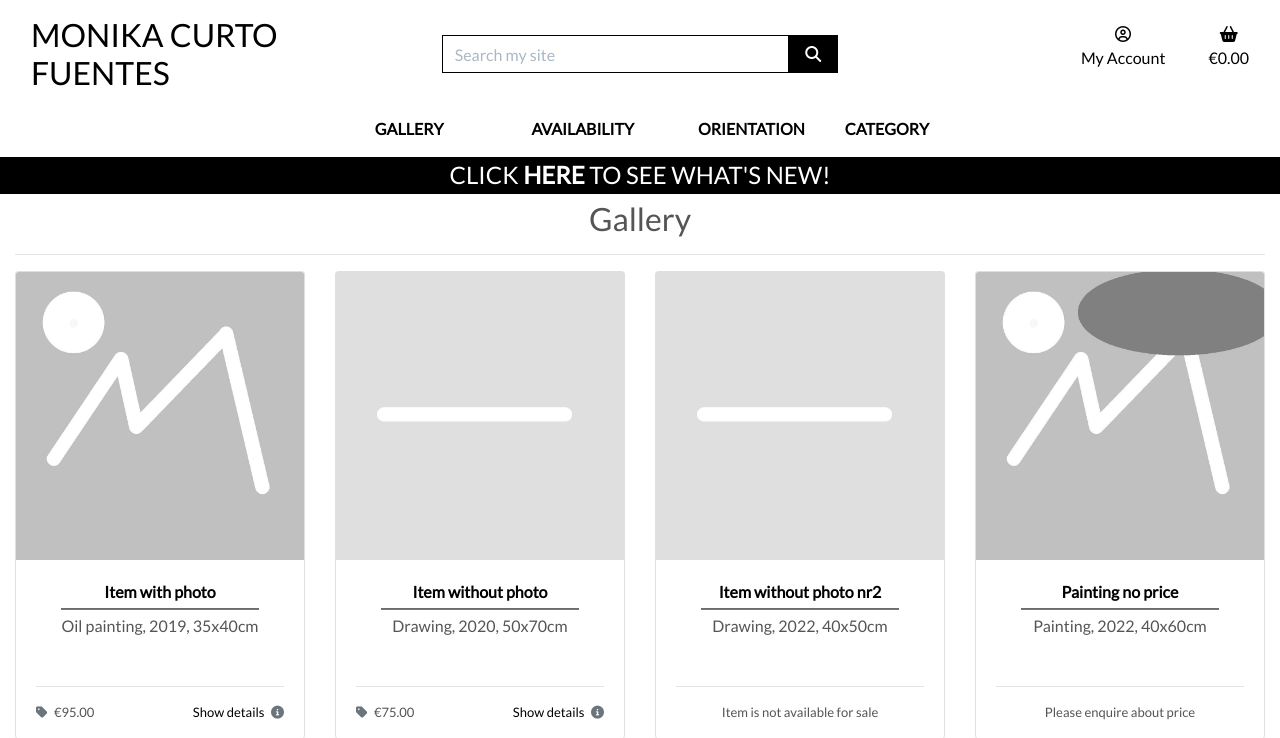
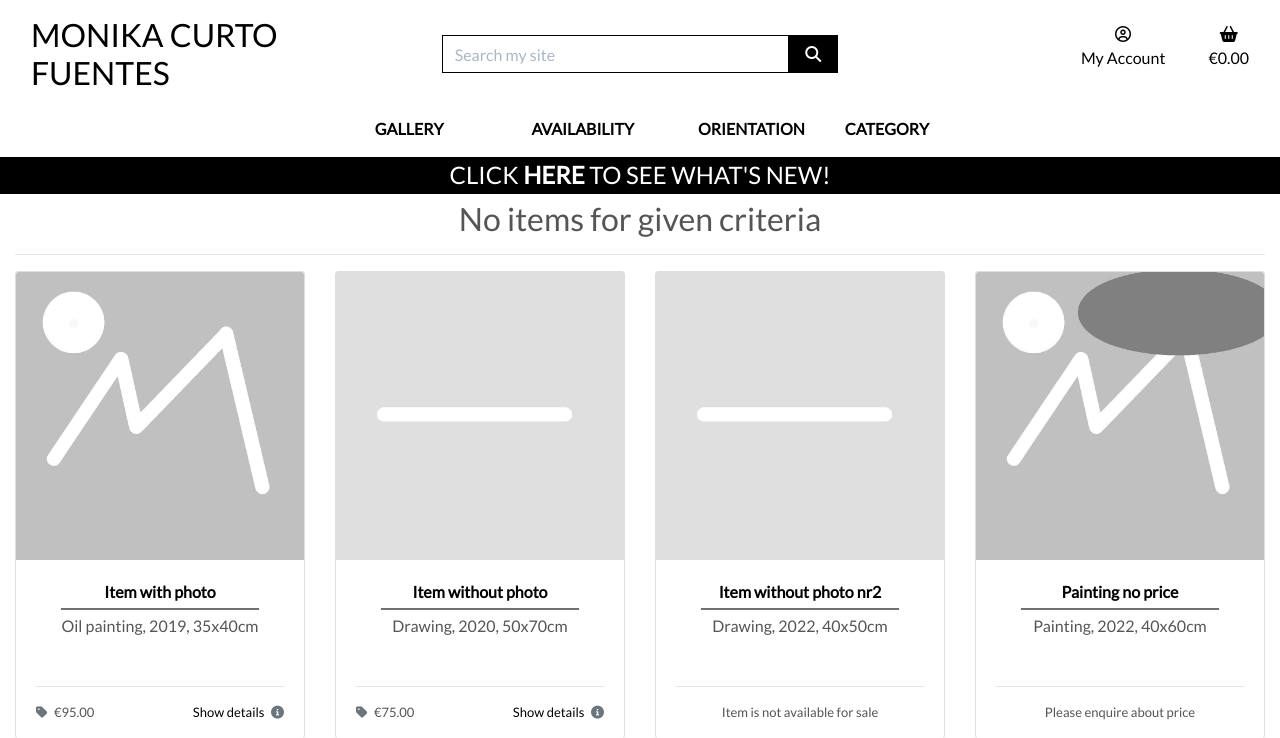
Before and after one commit to KarMiles/polish-girl-painting, a Django app: page /products/ in a window 1280 px wide. Shown: the top 738 px of the page. Run offline with Django 3.2, Linux system fonts and the light colour scheme; data comes from the database, SQL or seed files in the repository; both versions use the stored data as it was after the commit; some libraries are stand-ins or nearby versions.

Commit message:
Update product filtration criteria

```diff
--- a/products/templates/products/products.html
+++ b/products/templates/products/products.html
@@ -46,9 +46,8 @@
                                 {{ c.friendly_name }}s
                             </a>
                         {% endfor %}
-
                     {% else %}
-                        Gallery
+                        No items for given criteria
                     {% endif %}
                 </h2>
                 <hr class="mb-3">
```
Also changed, not shown: db.sqlite3.
